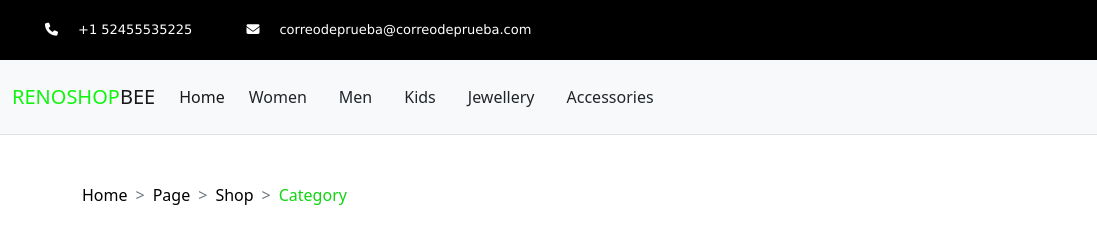
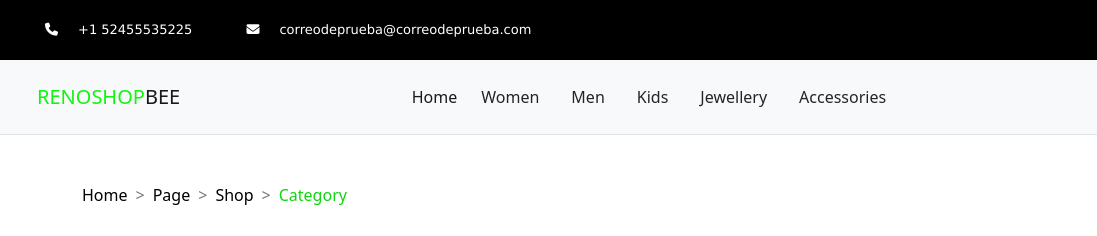
Before and after one commit to AgustinMineo/DEVPLACE-OnlineStore, a plain HTML site: page index.html in a window 1280 px wide. Shown: the top 236 px of the page, 0-1097 px from the left. Drawn offline with nearby package versions, Linux system fonts and the light colour scheme.

Commit message:
update main nav

```diff
--- a/index.html
+++ b/index.html
@@ -32,14 +32,14 @@
   <div class="container-fuid">
     <nav class="navbar navbar-expand-lg navbar-light bg-light mx-0 border-bottom border-darklight">
       <div class="container-fluid">
-        <a class="navbar-brand" href="#"><span style="color: rgb(15, 245, 15)">RENOSHOP</span>BEE</a>
+        <a class="navbar-brand" href="#"><span style="color: rgb(15, 245, 15); margin-left: 25px;">RENOSHOP</span>BEE</a>
         <button class="navbar-toggler" type="button" data-bs-toggle="collapse" data-bs-target="#navbarSupportedContent"
           aria-controls="navbarSupportedContent" aria-expanded="false" aria-label="Toggle navigation">
           <span class="navbar-toggler-icon"></span>
         </button>
-        <div class="collapse navbar-collapse" id="navbarSupportedContent">
-          <ul class="navbar-nav me-auto mb-2 mb-lg-0 d-flex flex-row">
-            <li class="nav-item text-dark">
+        <div class="collapse navbar-collapse " id="navbarSupportedContent">
+          <ul class="navbar-nav m-auto">
+            <li class="nav-item text-dark ">
               <a class="nav-link active" aria-current="page" href="#">Home</a>
             </li>
             <li class="nav-item mx-2">
```
